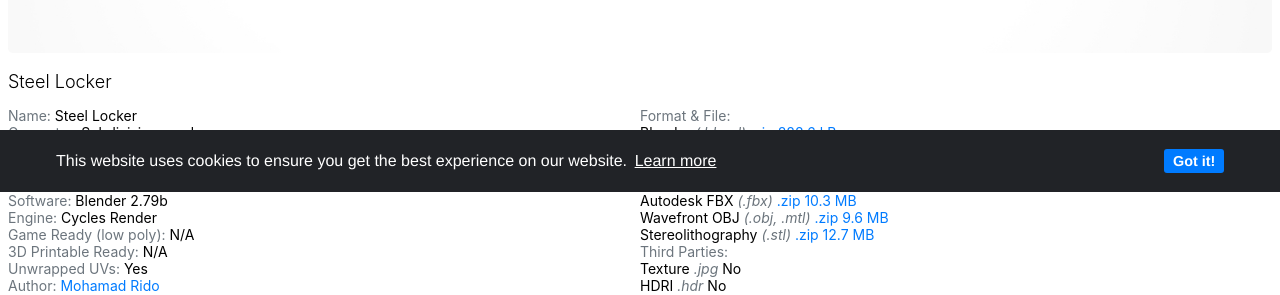
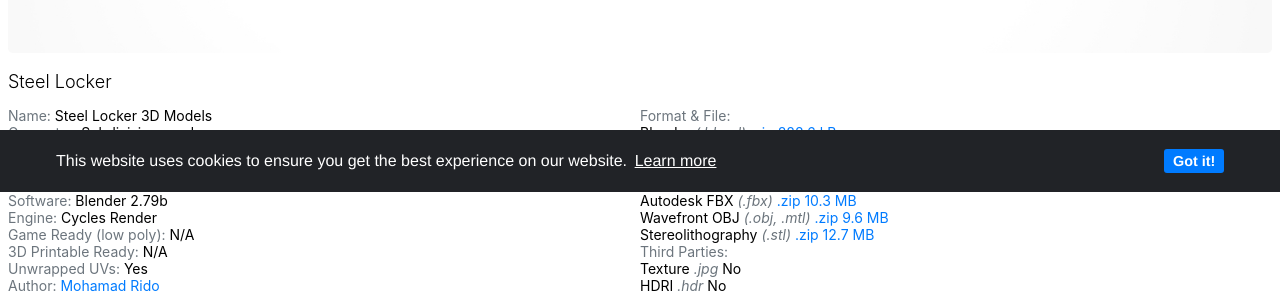
Before and after one commit to mohamadrido/project, a Jekyll site: the page built from _posts/2021-07-07-steel-locker.md, in a window 1280 px wide. Shown: the part 708-1003 px from the top of the page. Built offline with Jekyll 4.4.1, drawn with Linux system fonts in a browser that asks for light colours; nearby versions of some CDN libraries; our own code applies the rules of GitHub Pages for plain Markdown files.

Commit message:
Update post.html

```diff
--- a/_layouts/post.html
+++ b/_layouts/post.html
@@ -16,7 +16,7 @@ layout: default
 
 <!-- Table post -->
 <div class="post-columns" style="background-color:#fff; border: none; font-size: 14px;">
-<span style="color: #6c757d;">Name:</span> {{page.object}}<br />
+<span style="color: #6c757d;">Name:</span> {{page.object}} 3D Models<br />
 <span style="color: #6c757d;">Geometry:</span> {{page.geometry}}<br />
 <span style="color: #6c757d;">Vertices:</span> {{page.vertices}}<br />
 <span style="color: #6c757d;">Animated:</span> {{page.animated}}<br />
```
